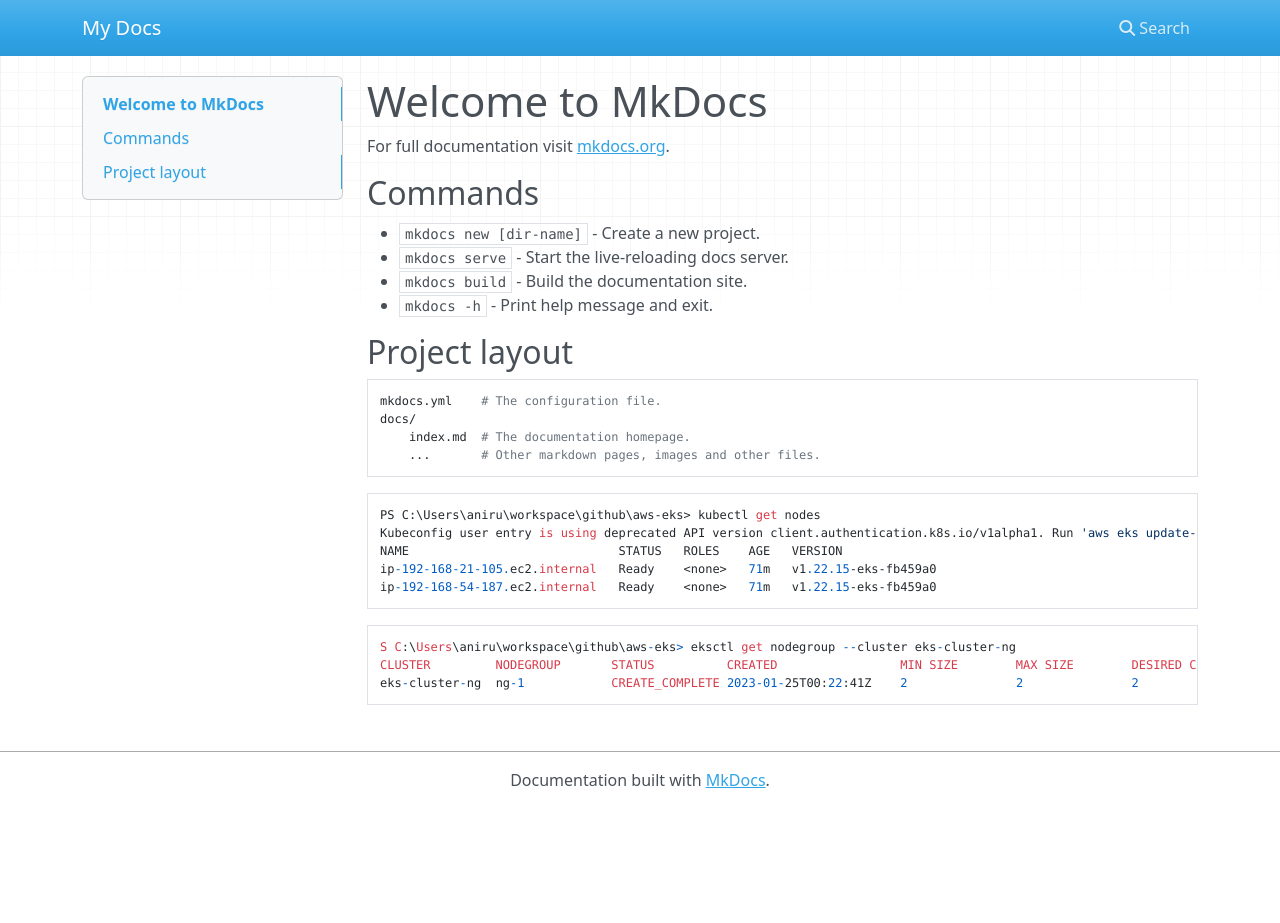
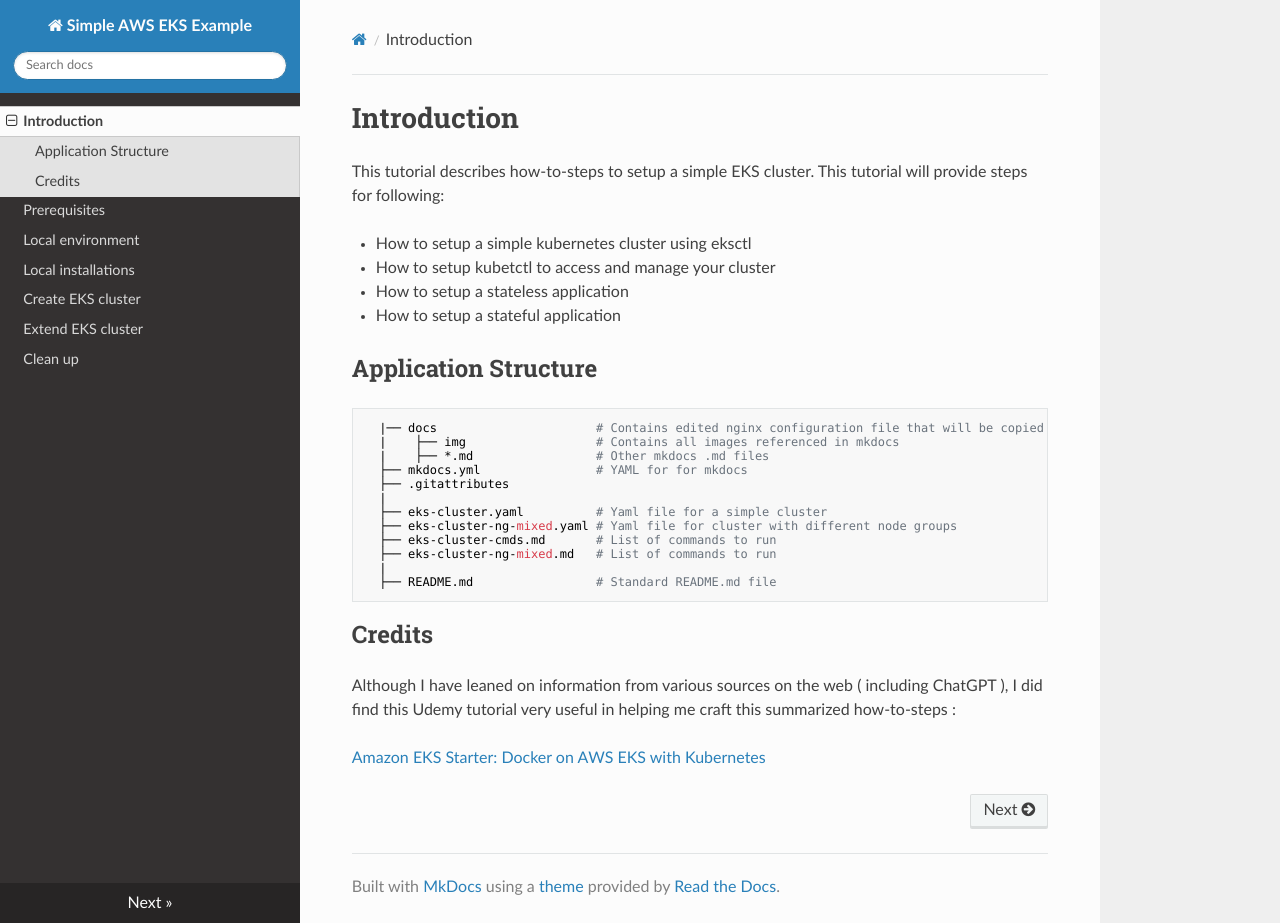
Before and after one commit to howtosteps/aws-eks, an MkDocs documentation site: the page built from docs/index.md, in a window 1280 px wide and 923 px high. Built offline with MkDocs 1.6.1, drawn with Linux system fonts in a browser that asks for light colours; nearby versions of some CDN libraries.

Commit message:
50% work completed

````diff
--- a/docs/index.md
+++ b/docs/index.md
@@ -1,31 +1,29 @@
-# Welcome to MkDocs
+# Introduction
+This tutorial describes how-to-steps to setup a simple EKS cluster. This tutorial will provide steps for following:
 
-For full documentation visit [mkdocs.org](https://www.mkdocs.org).
+* How to setup a simple kubernetes cluster using eksctl
+* How to setup kubetctl to access and manage your cluster
+* How to setup a stateless application
+* How to setup a stateful application
 
-## Commands
-
-* `mkdocs new [dir-name]` - Create a new project.
-* `mkdocs serve` - Start the live-reloading docs server.
-* `mkdocs build` - Build the documentation site.
-* `mkdocs -h` - Print help message and exit.
-
-## Project layout
-
-    mkdocs.yml    # The configuration file.
-    docs/
-        index.md  # The documentation homepage.
-        ...       # Other markdown pages, images and other files.
-
+## Application Structure
 ```
-PS C:\Users\aniru\workspace\github\aws-eks> kubectl get nodes
-Kubeconfig user entry is using deprecated API version client.authentication.k8s.io/v1alpha1. Run 'aws eks update-kubeconfig' to update.
-NAME                             STATUS   ROLES    AGE   VERSION
-ip-192-168-21-105.ec2.internal   Ready    <none>   71m   v1.22.15-eks-fb459a0
-ip-192-168-54-187.ec2.internal   Ready    <none>   71m   v1.22.15-eks-fb459a0
+  |── docs                      # Contains edited nginx configuration file that will be copied to the image
+  |    ├── img                  # Contains all images referenced in mkdocs
+  |    ├── *.md                 # Other mkdocs .md files
+  ├── mkdocs.yml                # YAML for for mkdocs
+  ├── .gitattributes
+  |
+  ├── eks-cluster.yaml          # Yaml file for a simple cluster
+  ├── eks-cluster-ng-mixed.yaml # Yaml file for cluster with different node groups
+  ├── eks-cluster-cmds.md       # List of commands to run
+  ├── eks-cluster-ng-mixed.md   # List of commands to run
+  |
+  ├── README.md                 # Standard README.md file
 ```
 
-```
-S C:\Users\aniru\workspace\github\aws-eks> eksctl get nodegroup --cluster eks-cluster-ng
-CLUSTER         NODEGROUP       STATUS          CREATED                 MIN SIZE        MAX SIZE        DESIRED CAPACITY        INSTANCE TYPE   IMAGE ID                ASG NAME                                       TYPE
-eks-cluster-ng  ng-1            CREATE_COMPLETE 2023-01-25T00:22:41Z    2               2               2                       t2.nano         ami-03a30cc1dda93f173   eksctl-eks-cluster-ng-nodegroup-ng-1-NodeGroup-6387ICJKD3BS     unmanaged
-```
+
+## Credits
+Although I have leaned on information from various sources on the web ( including ChatGPT ), I did find this Udemy tutorial very useful in helping me craft this summarized how-to-steps :
+
+[Amazon EKS Starter: Docker on AWS EKS with Kubernetes](https://www.udemy.com/course/amazon-eks-starter-kubernetes-on-aws/)
--- a/eks-course-ng-mixed.yaml
+++ b/eks-cluster-ng-mixed.yaml
@@ -2,7 +2,7 @@ apiVersion: eksctl.io/v1alpha5
 kind: ClusterConfig
 
 metadata:
-  name: EKS-course-cluster-2
+  name: eks-cluster
   region: us-east-1
 
 nodeGroups:
@@ -16,7 +16,7 @@ nodeGroups:
     maxSize: 4
     instanceDistribution:
        maxPrice: 0.2
-       instanceType: ["t2.nano"]
+       instanceType: t2.nano
        onDemandBaseCapacity: 0
        onDemandPercentageAboveBaseCapacity: 50
     ssh:
--- a/eks-cluster-ng.yaml
+++ b/eks-cluster.yaml
@@ -2,12 +2,12 @@ apiVersion: eksctl.io/v1alpha5
 kind: ClusterConfig
 
 metadata:
-  name: eks-cluster-ng
+  name: eks-cluster
   region: us-east-1
 
 nodeGroups:
   - name: ng-1
-    instanceType: t2.nano
+    instanceType: t2.micro
     desiredCapacity: 2
     ssh: # use existing EC2 key
       publicKeyName: eks-course
--- a/mkdocs.yml
+++ b/mkdocs.yml
@@ -1 +1,11 @@
-site_name: My Docs
+site_name: Simple AWS EKS Example
+site_url: https://github.com/howtosteps/aws-eks/site/
+nav:
+  - Introduction: index.md
+  - Prerequisites: prerequisites.md
+  - Local environment: local-environment.md
+  - Local installations : local-installations.md
+  - Create EKS cluster: create-cluster.md
+  - Extend EKS cluster: extend-cluster.md
+  - Clean up : clean-up.md
+theme: readthedocs
````
Also changed, not shown: docs/create-cluster.md (added, +39 -0 lines), docs/local-environment.md (added, +21 -0 lines), docs/local-installations.md (added, +25 -0 lines), docs/prerequisites.md (added, +71 -0 lines), eks-cluster-cmds.md (renamed from create-eks-cluster.md, +8 -1 lines), my-command-list.md (deleted, +0 -10 lines), docs/clean-up.md (added), docs/extend-cluster.md (added), docs/img/aws-eks-iam-user.png (added), eks-cluster-ng-mixed-cmds.md (added).
